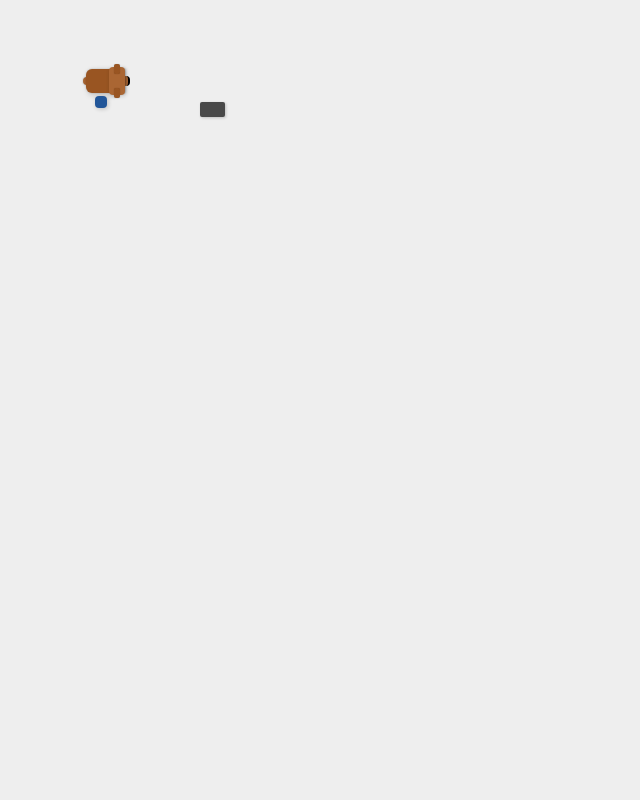
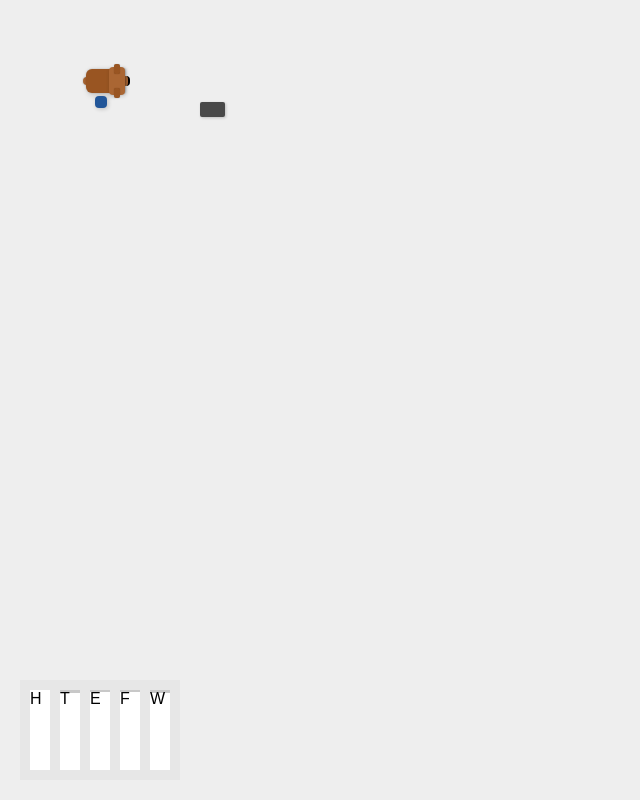
Before and after one commit to reece-bennett/the-short-dark, a website with bundled scripts: page index.html in a window 1280 px wide. Shown: the whole page, without its empty margins (0-640 px from the left). Built offline with nearby package versions, Linux system fonts and the light colour scheme.

Commit message:
Add stats and stat display

```diff
--- a/css/main.css
+++ b/css/main.css
@@ -86,3 +86,27 @@ body {
   align-items: center;
   padding: 10px 15px;
 }
+
+.stats {
+  position: absolute;
+  bottom: 20px;
+  left: 20px;
+  padding: 10px;
+  display: flex;
+  gap: 10px;
+  background: rgba(0, 0, 0, 0.03);
+}
+
+@property --p {
+  syntax: '<percentage>';
+  initial-value: 100%;
+  inherits: false;
+}
+
+.progress {
+  transition: --p 0.2s;
+  --p: 100%;
+  width: 20px;
+  height: 80px;
+  background: linear-gradient(to top, white var(--p), rgba(200, 200, 200) 0);
+}
--- a/index.html
+++ b/index.html
@@ -32,6 +32,13 @@
     </div>
     <div class="container"></div>
   </div>
+  <div class="stats">
+    <div class="progress health">H</div>
+    <div class="progress temperature">T</div>
+    <div class="progress energy">E</div>
+    <div class="progress food">F</div>
+    <div class="progress water">W</div>
+  </div>
   <div class="inventory">
     <div class="tab tab-player"></div>
     <div class="tab tab-container" aria-hidden="true"></div>
--- a/js/player.js
+++ b/js/player.js
@@ -9,6 +9,13 @@ export default class Player {
   inventory = ['Beeeef', 'Water']
   inventoryOpen = false
   lookingIn
+
+  // Stats in percentages
+  health = 100
+  temperature = 100
+  energy = 100
+  food = 100
+  water = 100
 
   constructor(x, y, keyDown, keyPressed) {
     this.x = x
@@ -38,6 +45,8 @@ export default class Player {
 
       this.x += vx
       this.y += vy
+
+      this.energy -= 2 * dt
     }
 
     if (this.keyPressed.has('Tab')) {
@@ -47,11 +56,17 @@ export default class Player {
         this.openInventory()
       }
     }
+
+    this.temperature -= 0.5 * dt
+    this.energy -= 0.4 * dt
+    this.food -= 0.4 * dt
+    this.water -= 0.6 * dt
   }
 
   draw() {
     $('.player').style.transform = `translate(${this.x}px, ${this.y}px)`
     $('.inventory').setAttribute('aria-hidden', !this.inventoryOpen)
+    this.updateStatsUi()
   }
 
   openInventory(container) {
@@ -84,6 +99,14 @@ export default class Player {
     })
   }
 
+  updateStatsUi() {
+    $('.progress.health').style.setProperty('--p', `${this.health}%`)
+    $('.progress.temperature').style.setProperty('--p', `${this.temperature}%`)
+    $('.progress.energy').style.setProperty('--p', `${this.energy}%`)
+    $('.progress.food').style.setProperty('--p', `${this.food}%`)
+    $('.progress.water').style.setProperty('--p', `${this.water}%`)
+  }
+
   addToInventory(item) {
     this.inventory.push(item)
     this.updateInventoryUi()
```
